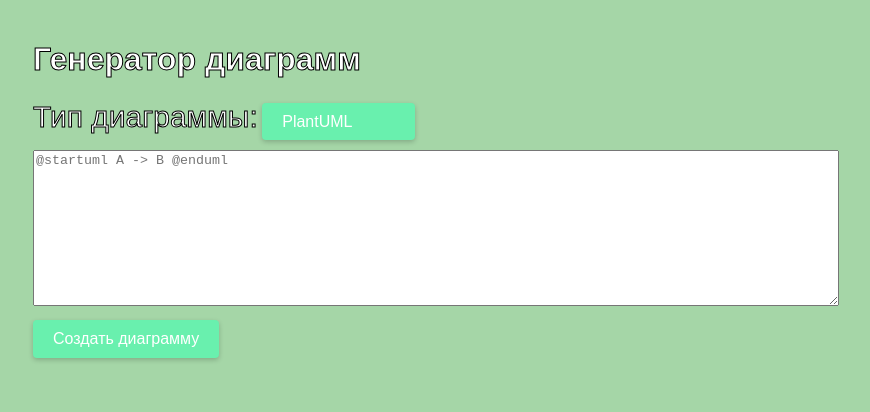
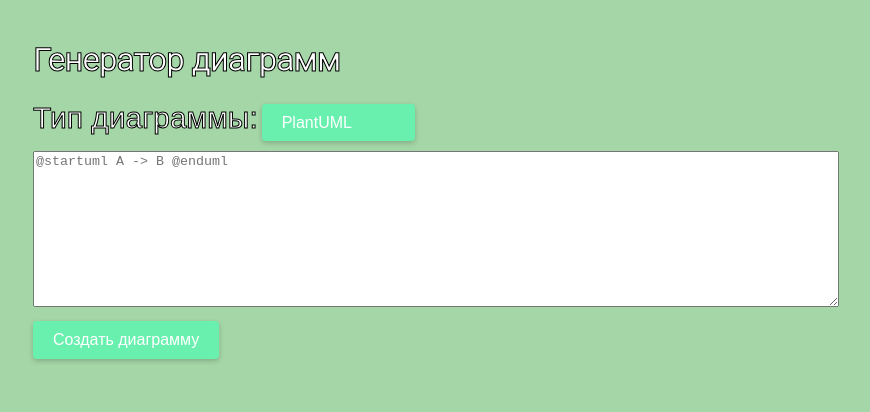
Before and after one commit to symbolic223/api-practice, a plain HTML site: page index.html in a window 1280 px wide. Shown: the whole page, without its empty margins (207-1077 px from the left). Drawn offline with Linux system fonts and the light colour scheme.

Commit message:
типо redesign

```diff
--- a/style.css
+++ b/style.css
@@ -1,5 +1,6 @@
 body {
-    font-family: sans-serif;
+    font-family: "Roboto Light", "Helvetica Neue";
+    font-style: normal;
     padding: 20px;
     max-width: 800px;
     margin: auto;
```
Also changed, not shown: for_readme/result.png, 1 other file.
